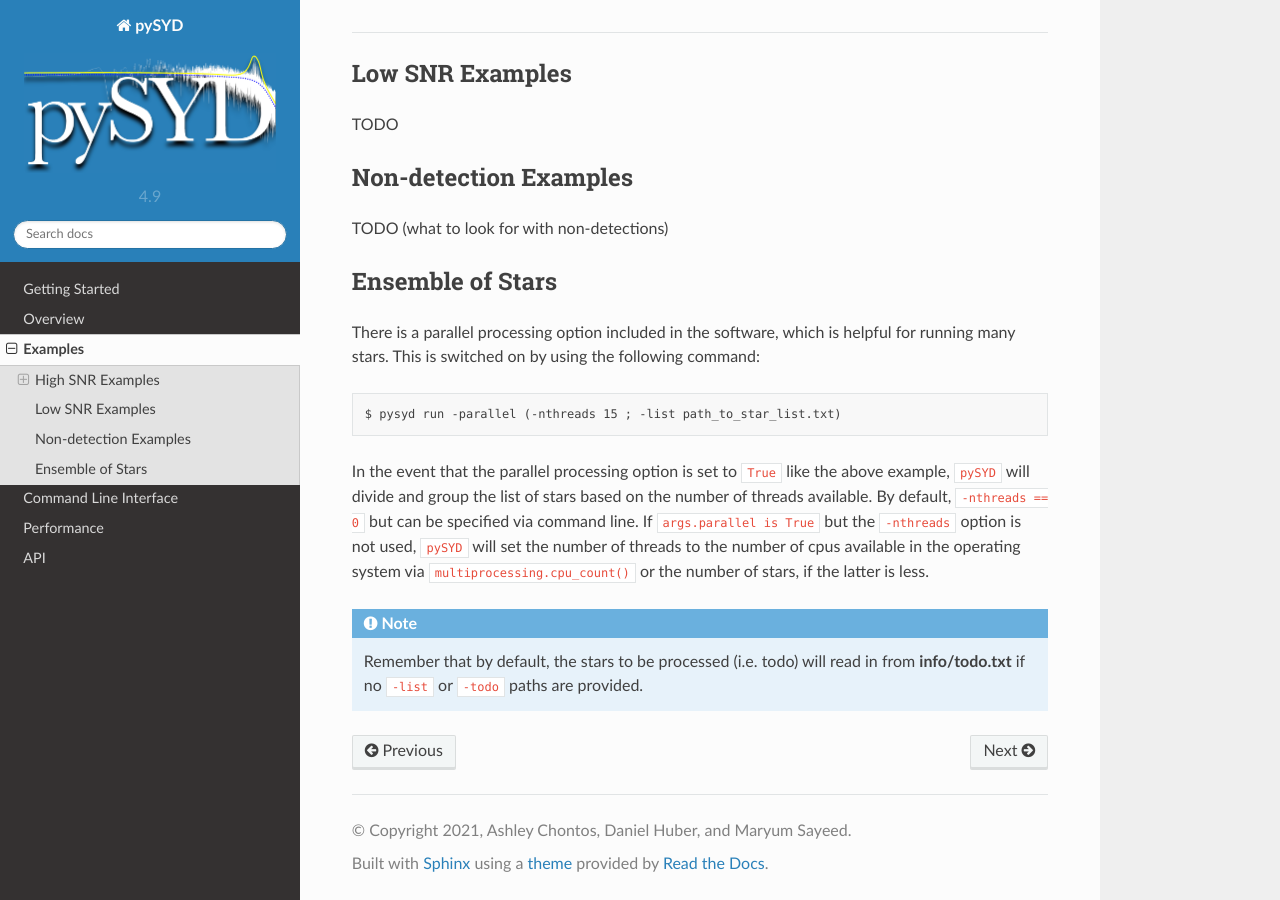
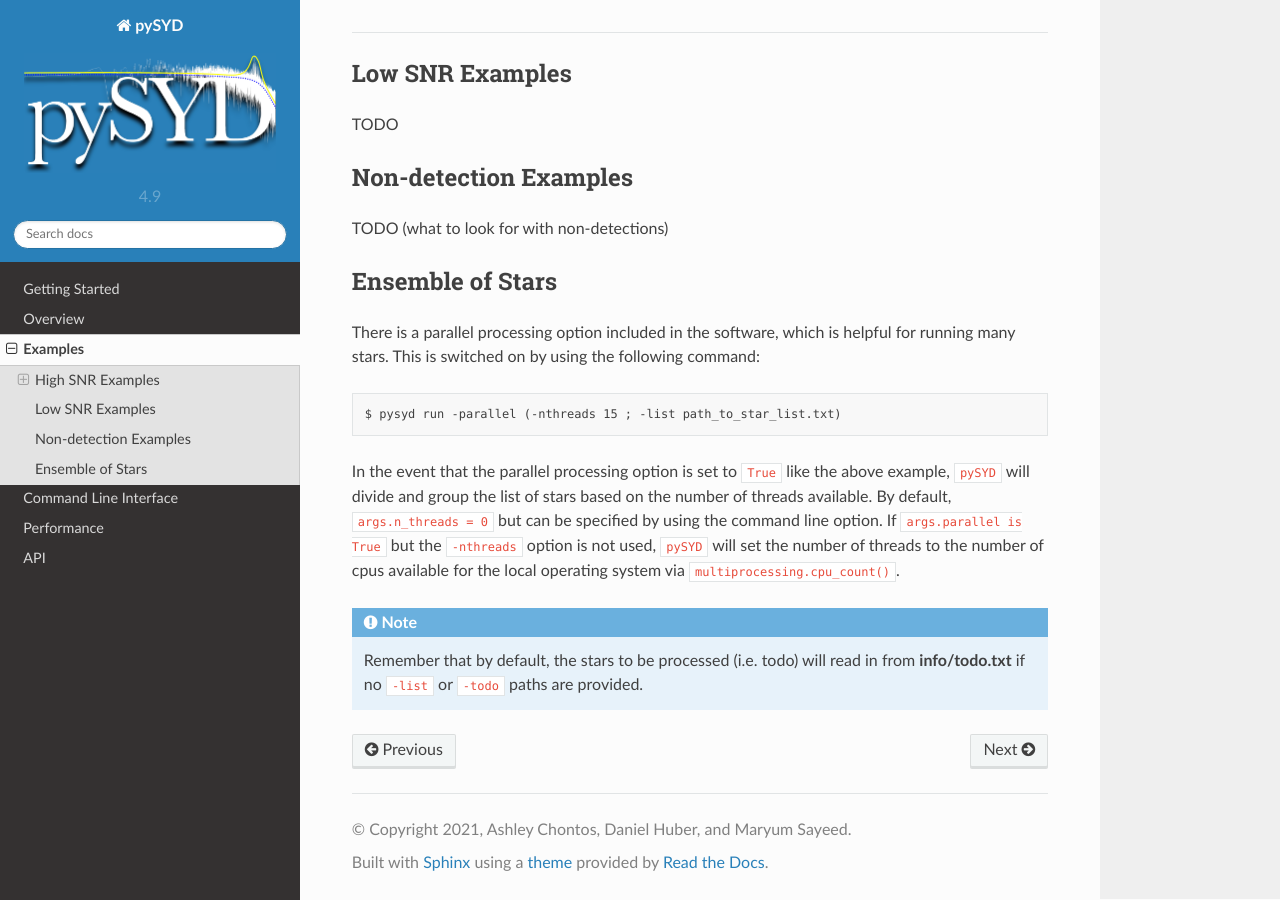
Before and after one commit to ashleychontos/pySYD, a Sphinx documentation site: the page built from docs/examples.rst, in a window 1280 px wide and 900 px high, scrolled down 5177 px. Built offline with Sphinx 7.4.7 and the Read the Docs theme 2.0.0, drawn with Linux system fonts in a browser that asks for light colours.

Commit message:
Update examples.rst

```diff
--- a/docs/examples.rst
+++ b/docs/examples.rst
@@ -111,10 +111,10 @@
     $ pysyd run -parallel (-nthreads 15 ; -list path_to_star_list.txt)
 
 In the event that the parallel processing option is set to ``True`` like the above example, ``pySYD``
-will divide and group the list of stars based on the number of threads available. By default, ``-nthreads == 0``
-but can be specified via command line. If ``args.parallel is True`` but the ``-nthreads`` option is not used,
-``pySYD`` will set the number of threads to the number of cpus available in the operating system via
-``multiprocessing.cpu_count()`` or the number of stars, if the latter is less.
+will divide and group the list of stars based on the number of threads available. By default, ``args.n_threads = 0``
+but can be specified by using the command line option. If ``args.parallel is True`` but the ``-nthreads``
+option is not used, ``pySYD`` will set the number of threads to the number of cpus available for the local operating
+system via ``multiprocessing.cpu_count()``.
 
 .. note::
 
```
